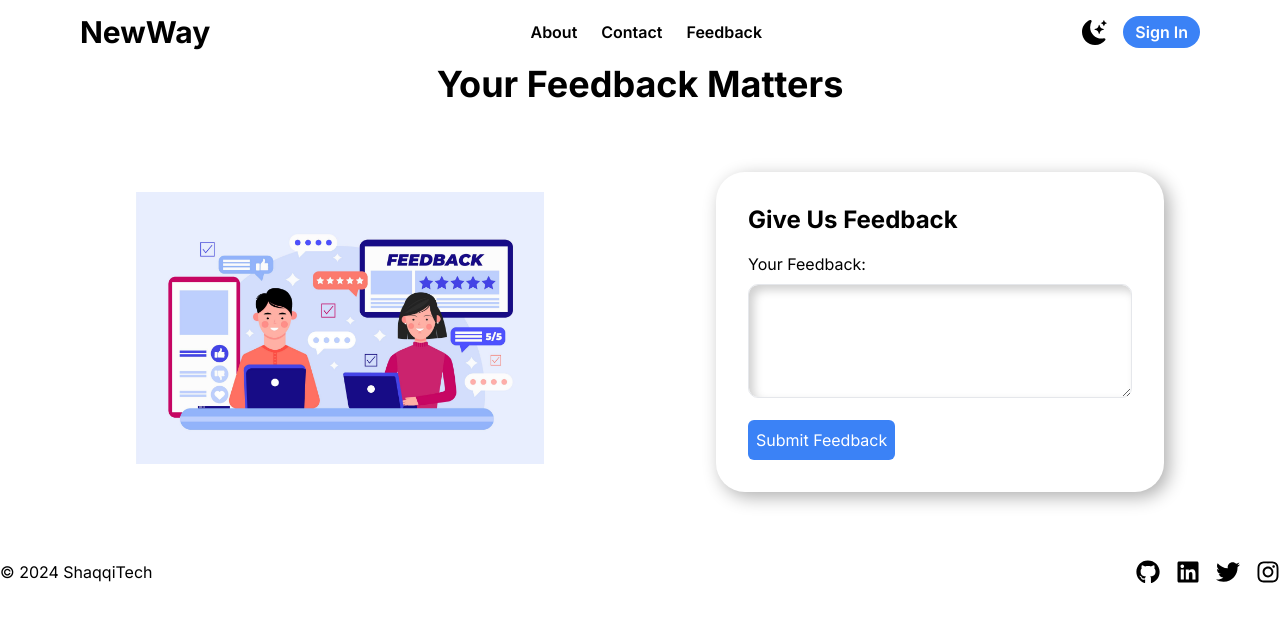
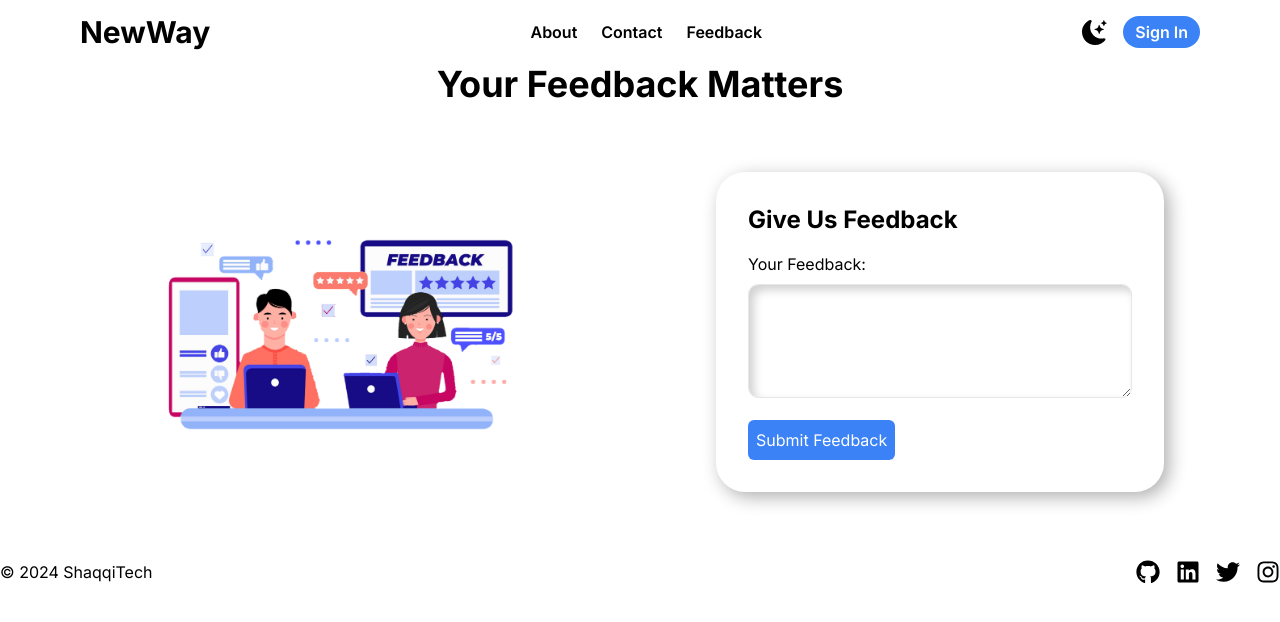
Before and after one commit to shaqqitech/newway, a Next.js app: page /feedback in a window 1280 px wide. Shown: the top 622 px of the page. Built offline with nearby package versions, Linux system fonts and the light colour scheme.

Commit message:
minor changes

```diff
--- a/src/components/Facilities.jsx
+++ b/src/components/Facilities.jsx
@@ -51,7 +51,7 @@ const Facilities = () => {
               >
                 <div
                   className="w-4/5 h-4/5 relative"
-                  data-aos="fade-up"
+                  data-aos="fade-left"
                   data-aos-duration="400"
                 >
                   <Image src={item.img} alt="Work image" fill />
--- a/src/components/Feedback.jsx
+++ b/src/components/Feedback.jsx
@@ -15,7 +15,7 @@ const Feedback = () => {
           >
             <div className="w-full h-full flex justify-center items-center relative">
               <Image
-                src="/feedback.jpg"
+                src="/feedback.png"
                 alt="Work image"
                 width={500}
                 height={1}
```
Also changed, not shown: public/feedback.jpg (deleted), public/feedback.png (added).
